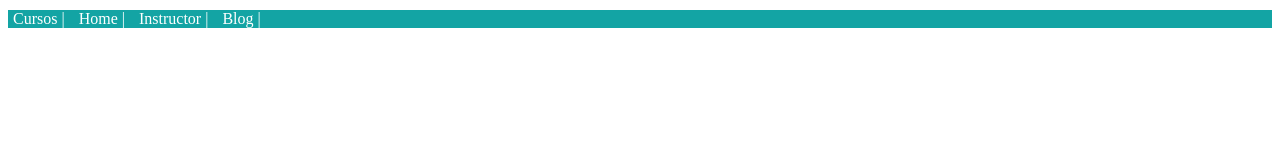
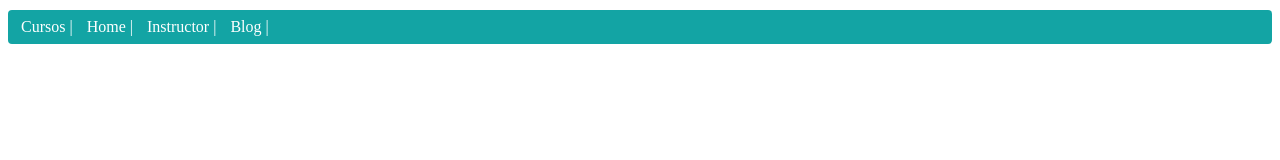
Before and after one commit to jkwilches/Definitivo-HTML_CSS, a plain HTML site: page css/Pseudoclases-pseudoelementos/index.html in a window 1280 px wide. Drawn offline with Linux system fonts and the light colour scheme.

Commit message:
padding and border radius

```diff
--- a/css/Pseudoclases-pseudoelementos/style.css
+++ b/css/Pseudoclases-pseudoelementos/style.css
@@ -1,8 +1,13 @@
 .main-nav {
   margin-top: 10px;
   list-style: none;
-  padding-left: 0;
+  padding: 8px;
+  border-radius: 4px;
   background-color: #13a4a4;
+  -webkit-border-radius: 4px;
+  -moz-border-radius: 4px;
+  -ms-border-radius: 4px;
+  -o-border-radius: 4px;
 }
 
 .main-nav__item {
```
